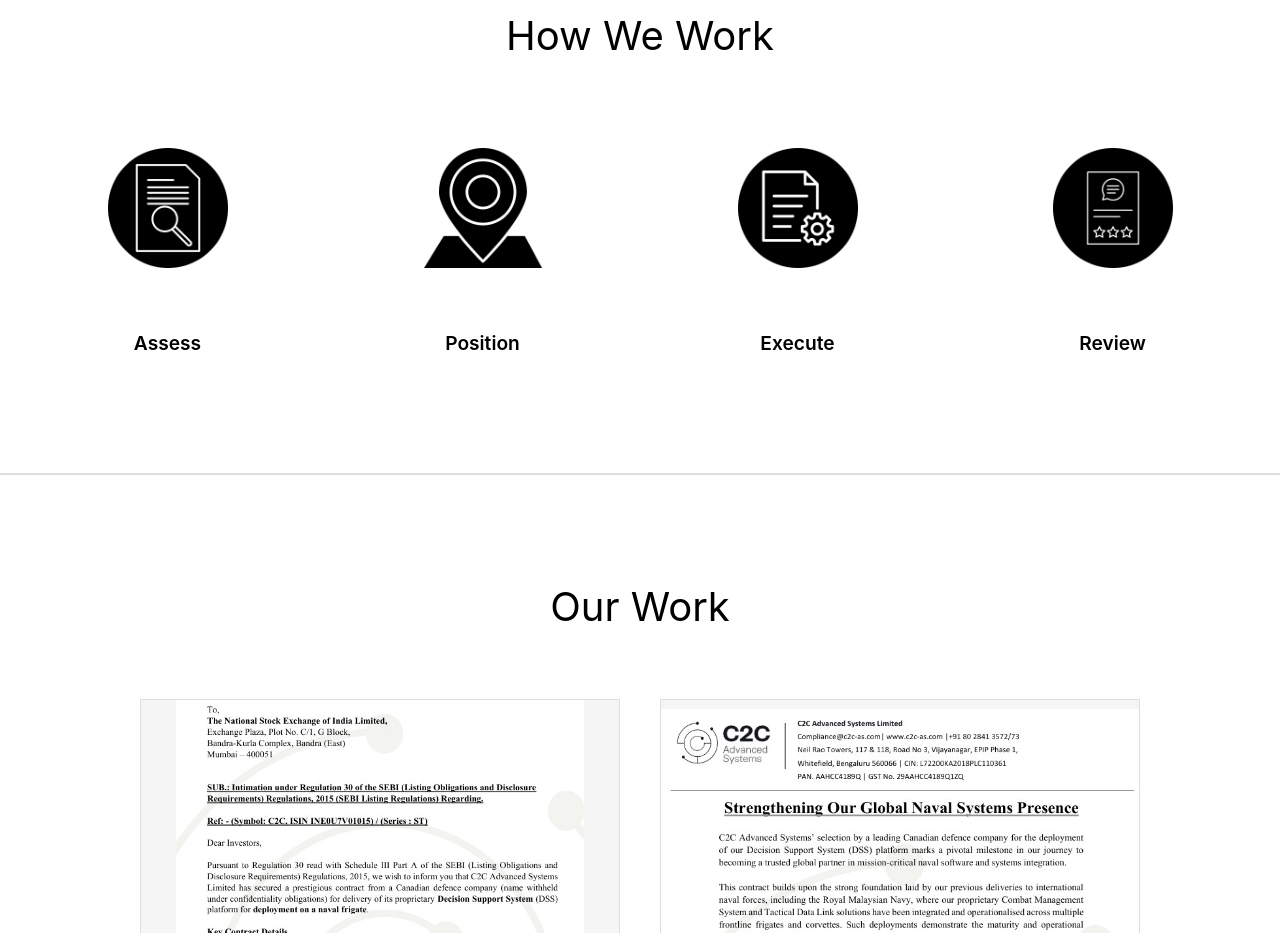
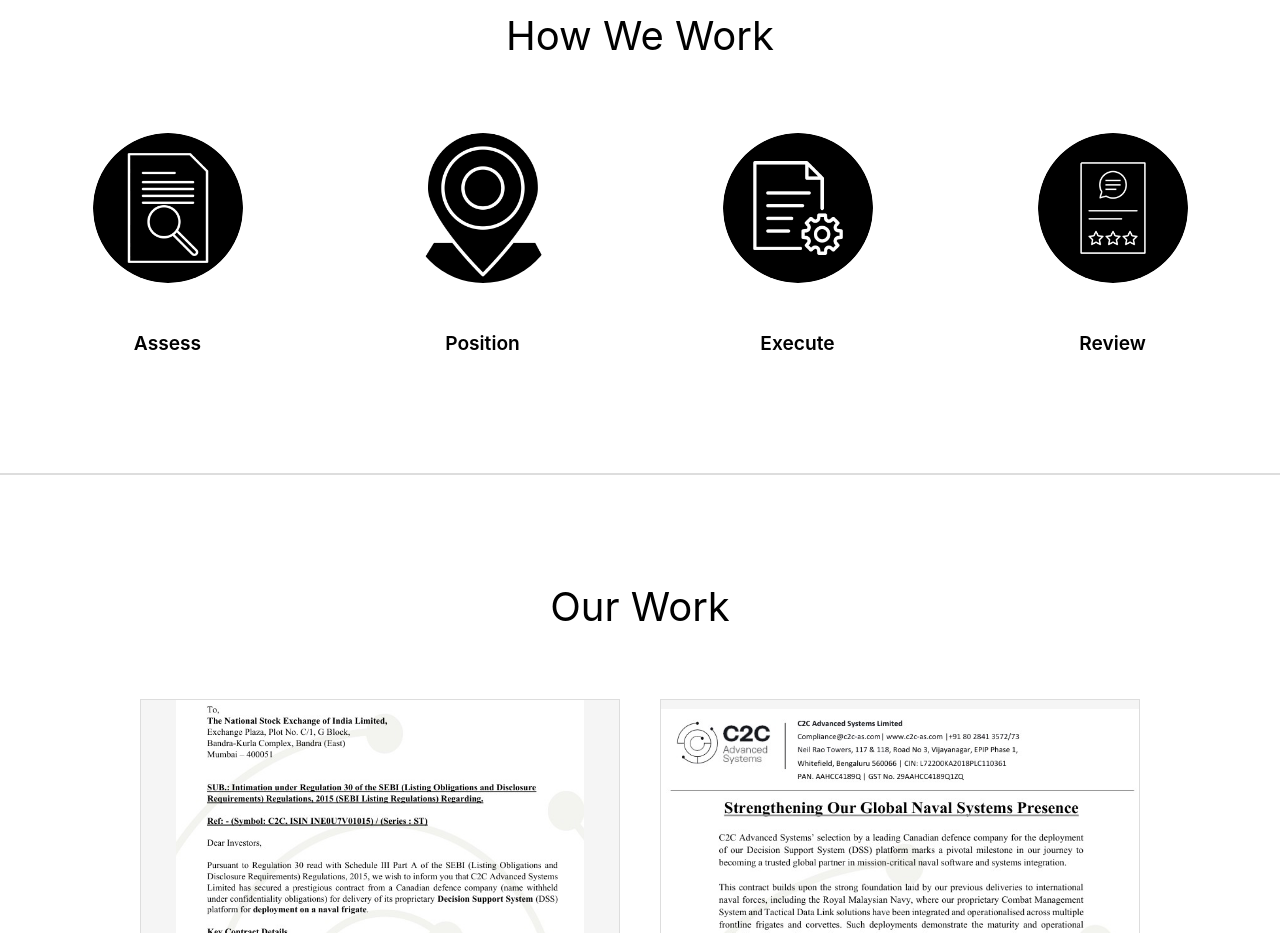
Before and after one commit to nairitg/avyaya-ventures-site, a plain HTML site: page index.html in a window 1280 px wide. Shown: the part 2960-3893 px from the top of the page. Drawn offline with Linux system fonts and the light colour scheme.

Commit message:
Add favicon

```diff
--- a/index.html
+++ b/index.html
@@ -4,6 +4,8 @@
     <meta charset="UTF-8">
     <meta name="viewport" content="width=device-width, initial-scale=1.0">
     <title>Avyaya Ventures - Investor Relations Firm</title>
+    <link rel="icon" type="image/png" href="/assets/icons/favicon.ico">
+    <link rel="shortcut icon" type="image/png" href="/assets/icons/favicon.ico">
     <style>
         * {
             margin: 0;
@@ -214,11 +216,11 @@
         }
 
         .step-icon img {
-            width: 120px;
-            height: 120px;
+            width: 150px;
+            height: 150px;
             object-fit: contain;
+            border-radius: 50%;
         }
-
 
         .step-title {
             font-size: 1.2rem;
```
Also changed, not shown: assets/icons/favicon.ico (added).
